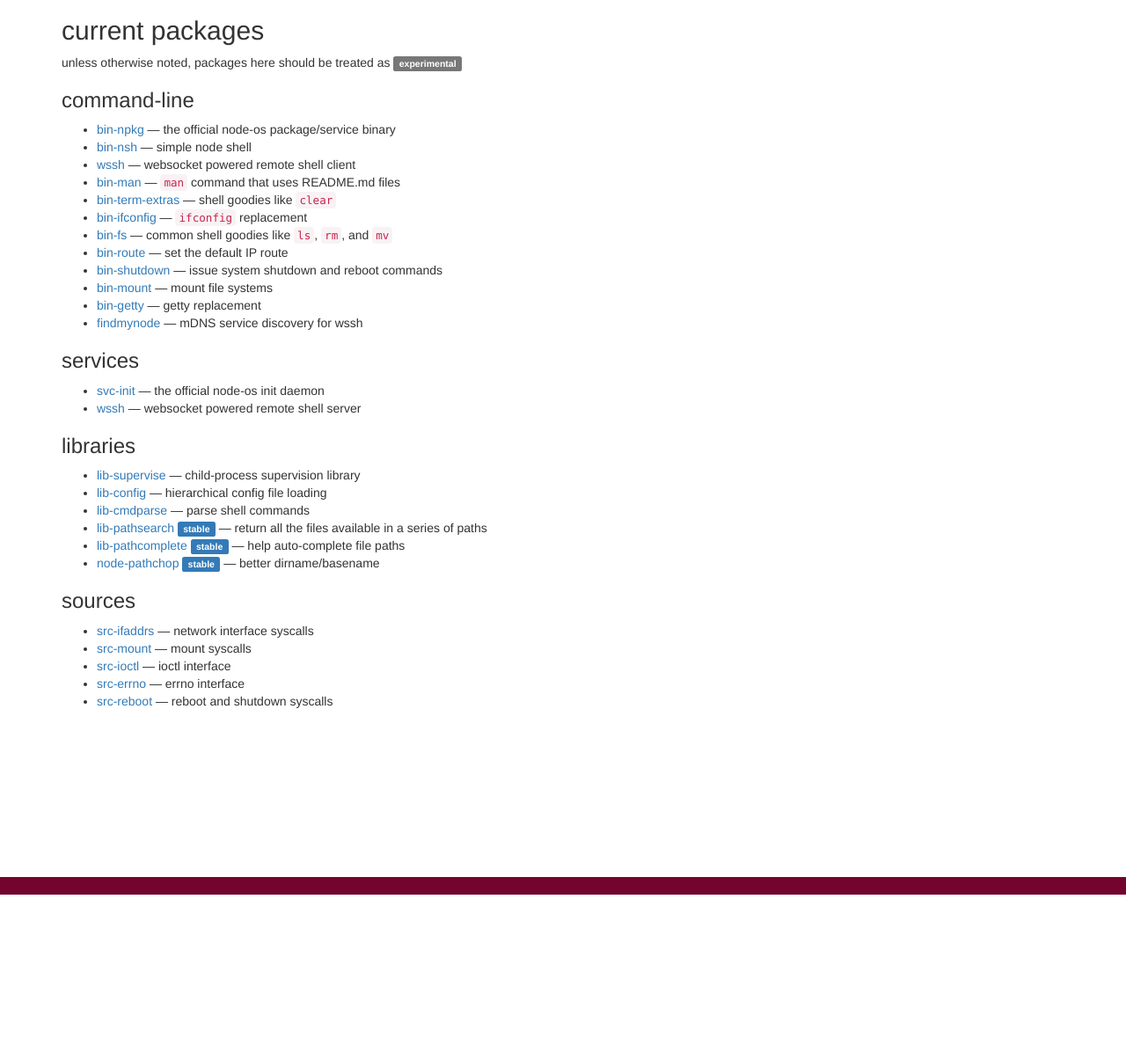
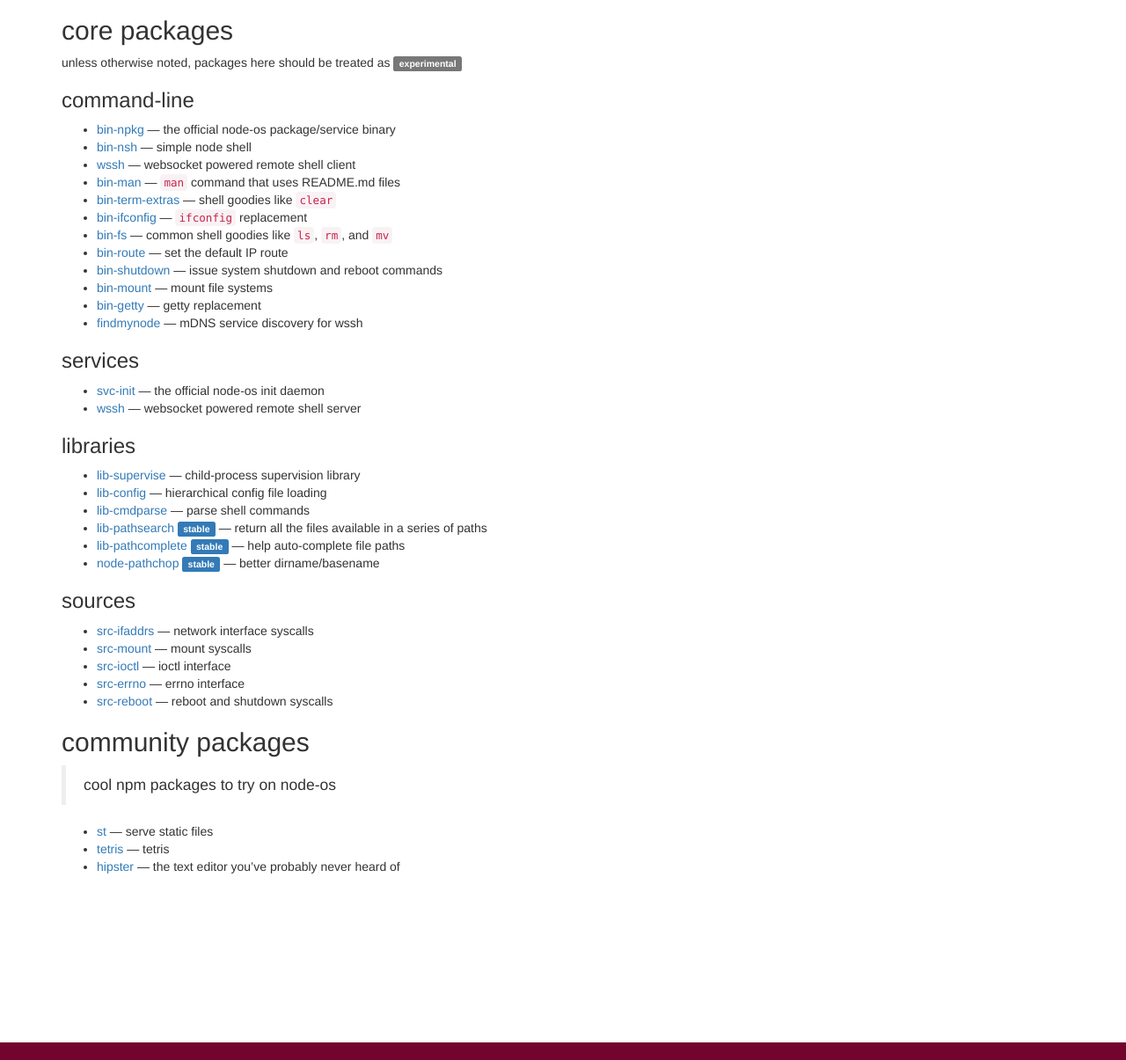
Before and after one commit to LoicMahieu/npkg.github.io, a Jekyll site: the page built from index.md, in a window 1280 px wide. Shown: the part 217-1422 px from the top of the page at 88% size. Built offline with Jekyll 4.4.1, drawn with Linux system fonts in a browser that asks for light colours; nearby versions of some CDN libraries; Markdown is read by kramdown in place of the engine named in the settings; before the commit the page ends 1234 px from its top, so only the background shows below that.

Commit message:
list some community packages

```diff
--- a/index.md
+++ b/index.md
@@ -5,7 +5,7 @@ title: npkg - packages for node-os, powered by npm
 
 > npm packages designed for [node-os](http://node-os.com/)
 
-## current packages
+## core packages
 
 unless otherwise noted, packages here should be treated as <span class="label label-default">experimental</span>
 
@@ -45,3 +45,11 @@ unless otherwise noted, packages here should be treated as <span class="label la
 - [src-ioctl](https://github.com/jacobgroundwater/node-src-ioctl) &mdash; ioctl interface
 - [src-errno](https://github.com/jacobgroundwater/node-src-errno) &mdash; errno interface
 - [src-reboot](https://github.com/jacobgroundwater/node-src-reboot) &mdash; reboot and shutdown syscalls
+
+## community packages
+
+> cool npm packages to try on node-os
+
+- [st](https://github.com/isaacs/st) &mdash; serve static files
+- [tetris](https://github.com/mafintosh/tetris) &mdash; tetris
+- [hipster](https://github.com/dominictarr/hipster) &mdash; the text editor you've probably never heard of
```
